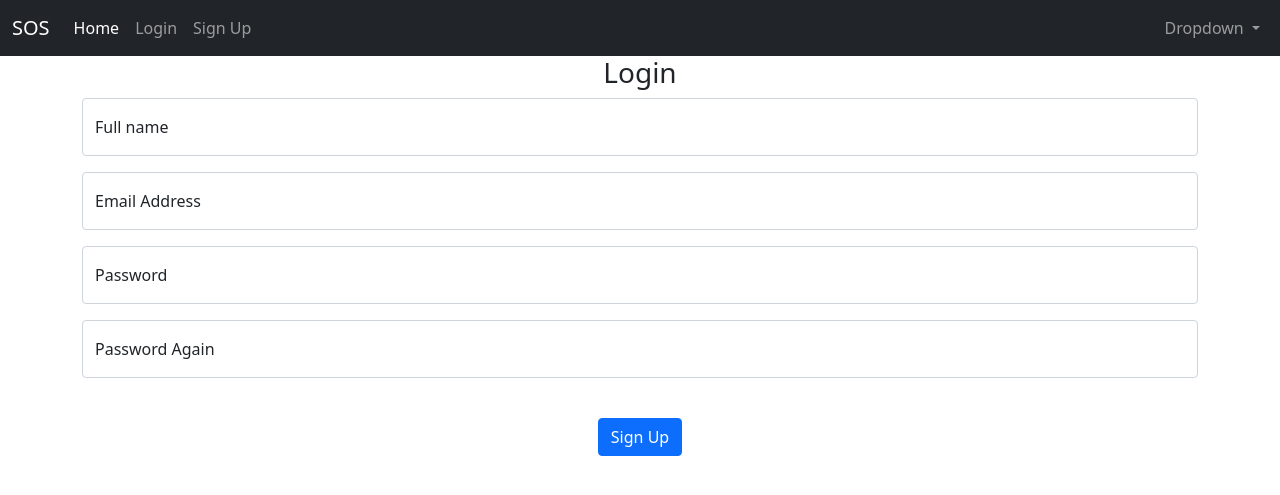
After one commit to aseerkt/flask_sos, a Flask app: template app/templates/auth/signup.html in a window 1280 px wide. The commit adds this page. Shown: the top 495 px of the page. Run offline with Flask 2, Linux system fonts and the light colour scheme; the template is opened without the code that fills it, so the values that code supplies are empty.

Commit message:
feat:  login and signup

```diff
--- a/app/db.py
+++ /dev/null
@@ -1 +0,0 @@
-from flask_sqlalchemy import SQLAlchemy
--- /dev/null
+++ b/app/templates/auth/signup.html
@@ -0,0 +1,51 @@
+{% extends "base.html" %} {% block title %} SOS | Sign Up{% endblock %} {% block
+content %}
+<form class="d-block mw-60" method="POST">
+  <h3 class="text-center">Login</h3>
+  <div class="mb-3 form-floating">
+    <input
+      class="form-control"
+      type="text"
+      id="full_name"
+      name="full_name"
+      placeholder="Sasi Anna"
+    />
+    <label class="form-label" for="full_name">Full name</label>
+  </div>
+  <div class="mb-3 form-floating">
+    <input
+      class="form-control"
+      type="text"
+      id="email"
+      name="email"
+      placeholder="sasi@sasi.com"
+    />
+    <label class="form-label" for="email">Email Address</label>
+  </div>
+  <div class="mb-3 form-floating">
+    <input
+      class="form-control"
+      type="password"
+      id="password"
+      name="password"
+      placeholder="Password"
+    />
+    <label class="form-label" for="password">Password</label>
+  </div>
+  <div class="mb-3 form-floating">
+    <input
+      class="form-control"
+      type="password"
+      id="password_again"
+      name="password_again"
+      placeholder="Password Again"
+    />
+    <label class="form-label" for="password_again">Password Again</label>
+  </div>
+  <br />
+  <div align="center">
+    <button type="submit" class="btn btn-primary">Sign Up</button>
+  </div>
+</form>
+
+{% endblock %}
--- a/app/templates/base.html
+++ b/app/templates/base.html
@@ -4,9 +4,103 @@
     <meta charset="UTF-8" />
     <meta http-equiv="X-UA-Compatible" content="IE=edge" />
     <meta name="viewport" content="width=device-width, initial-scale=1.0" />
-    <title>SOS Help</title>
+    <!-- CSS only -->
+    <link
+      href="https://cdn.jsdelivr.net/npm/bootstrap@5.0.2/dist/css/bootstrap.min.css"
+      rel="stylesheet"
+      integrity="sha384-EVSTQN3/azprG1Anm3QDgpJLIm9Nao0Yz1ztcQTwFspd3yD65VohhpuuCOmLASjC"
+      crossorigin="anonymous"
+    />
+    <title>{% block title %} {% endblock %}</title>
   </head>
   <body>
-    <h1>Welcom to SOS App</h1>
+    <!-- Navbar -->
+    <nav class="navbar navbar-expand-lg navbar-dark bg-dark">
+      <div class="container-fluid">
+        <a class="navbar-brand" href="/home">SOS</a>
+        <button
+          class="navbar-toggler"
+          type="button"
+          data-bs-toggle="collapse"
+          data-bs-target="#navbarSupportedContent"
+          aria-controls="navbarSupportedContent"
+          aria-expanded="false"
+          aria-label="Toggle navigation"
+        >
+          <span class="navbar-toggler-icon"></span>
+        </button>
+        <div class="collapse navbar-collapse" id="navbarSupportedContent">
+          <ul class="mb-2 navbar-nav me-auto mb-lg-0">
+            <li class="nav-item">
+              <a class="nav-link active" aria-current="page" href="/">Home</a>
+            </li>
+            <li class="nav-item">
+              <a class="nav-link" href="/login">Login</a>
+            </li>
+            <li class="nav-item">
+              <a class="nav-link" href="/sign-up">Sign Up</a>
+            </li>
+
+            </li>
+          </ul>
+          <div class="navbar-nav">
+            <li class="nav-item dropdown">
+              <a
+                class="nav-link dropdown-toggle"
+                href="#"
+                id="navbarDropdown"
+                role="button"
+                data-bs-toggle="dropdown"
+                aria-expanded="false"
+              >
+                Dropdown
+              </a>
+              <ul class="dropdown-menu" aria-labelledby="navbarDropdown">
+                <li><a class="dropdown-item" href="#">Action</a></li>
+                <li><a class="dropdown-item" href="#">Another action</a></li>
+                <li><hr class="dropdown-divider" /></li>
+                <li>
+                  <a class="dropdown-item" href="#">Something else here</a>
+                </li>
+              </ul>
+          </div>
+        </div>
+      </div>
+    </nav>
+    <!-- Flash messages -->
+    <svg xmlns="http://www.w3.org/2000/svg" style="display: none;">
+      <symbol id="check-circle-fill" fill="currentColor" viewBox="0 0 16 16">
+        <path d="M16 8A8 8 0 1 1 0 8a8 8 0 0 1 16 0zm-3.97-3.03a.75.75 0 0 0-1.08.022L7.477 9.417 5.384 7.323a.75.75 0 0 0-1.06 1.06L6.97 11.03a.75.75 0 0 0 1.079-.02l3.992-4.99a.75.75 0 0 0-.01-1.05z"/>
+      </symbol>
+      <symbol id="info-fill" fill="currentColor" viewBox="0 0 16 16">
+        <path d="M8 16A8 8 0 1 0 8 0a8 8 0 0 0 0 16zm.93-9.412-1 4.705c-.07.34.029.533.304.533.194 0 .487-.07.686-.246l-.088.416c-.287.346-.92.598-1.465.598-.703 0-1.002-.422-.808-1.319l.738-3.468c.064-.293.006-.399-.287-.47l-.451-.081.082-.381 2.29-.287zM8 5.5a1 1 0 1 1 0-2 1 1 0 0 1 0 2z"/>
+      </symbol>
+      <symbol id="exclamation-triangle-fill" fill="currentColor" viewBox="0 0 16 16">
+        <path d="M8.982 1.566a1.13 1.13 0 0 0-1.96 0L.165 13.233c-.457.778.091 1.767.98 1.767h13.713c.889 0 1.438-.99.98-1.767L8.982 1.566zM8 5c.535 0 .954.462.9.995l-.35 3.507a.552.552 0 0 1-1.1 0L7.1 5.995A.905.905 0 0 1 8 5zm.002 6a1 1 0 1 1 0 2 1 1 0 0 1 0-2z"/>
+      </symbol>
+    </svg>
+    {% with messages = get_flashed_messages(with_categories=true) %}
+      {% if messages %}
+        {% for category, message in messages %}
+          <div class="alert alert-{{category}} alert-dismissible fade show d-flex align-items-center" role="alert">
+            {% if category == 'danger' %}
+            <svg class="flex-shrink-0 bi me-2" width="24" height="24" role="img" aria-label="Danger:"><use xlink:href="#exclamation-triangle-fill"/></svg>
+            {% else %}
+            <svg class="flex-shrink-0 bi me-2" width="24" height="24" role="img" aria-label="Success:"><use xlink:href="#check-circle-fill"/></svg>
+            {% endif %}
+            {{ message }}
+            <button type="button" class="btn-close" data-bs-dismiss="alert" aria-label="Close"></button>
+          </div>
+        {% endfor %}
+      {% endif %}
+    {% endwith %}
+    <!-- Content -->
+    <div class="container">{% block content %} {% endblock %}</div>
+    <!-- JavaScript Bundle with Popper -->
+    <script
+      src="https://cdn.jsdelivr.net/npm/bootstrap@5.0.2/dist/js/bootstrap.bundle.min.js"
+      integrity="sha384-MrcW6ZMFYlzcLA8Nl+NtUVF0sA7MsXsP1UyJoMp4YLEuNSfAP+JcXn/tWtIaxVXM"
+      crossorigin="anonymous"
+    ></script>
   </body>
 </html>
--- /dev/null
+++ b/app/templates/home.html
@@ -0,0 +1,4 @@
+{% extends "base.html" %} {% block title %} Home {% endblock %} {% block
+content%}
+<h1>Home</h1>
+{% endblock %}
--- a/app/views.py
+++ b/app/views.py
@@ -3,6 +3,7 @@ from flask import Blueprint, render_template
 
 views = Blueprint("views", __name__)
 
+
 @views.route('/')
 def home():
-  return render_template('base.html')
+    return render_template('home.html')
--- a/main.py
+++ b/main.py
@@ -0,0 +1,4 @@
+from app import create_app
+
+app = create_app()
+app.app_context().push()
```
Also changed, not shown: app/__init__.py (+29 -20 lines), app/auth.py (+62 -6 lines), app/models.py (added, +15 -0 lines), app/templates/auth/login.html (added, +31 -0 lines).
